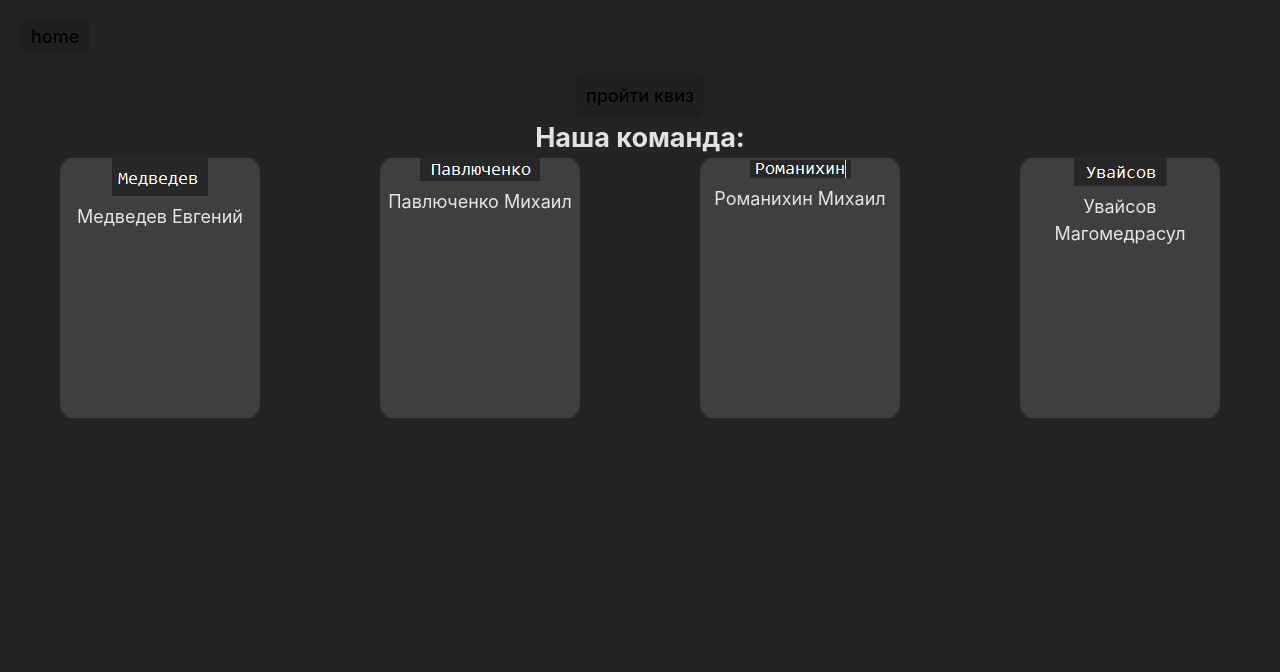
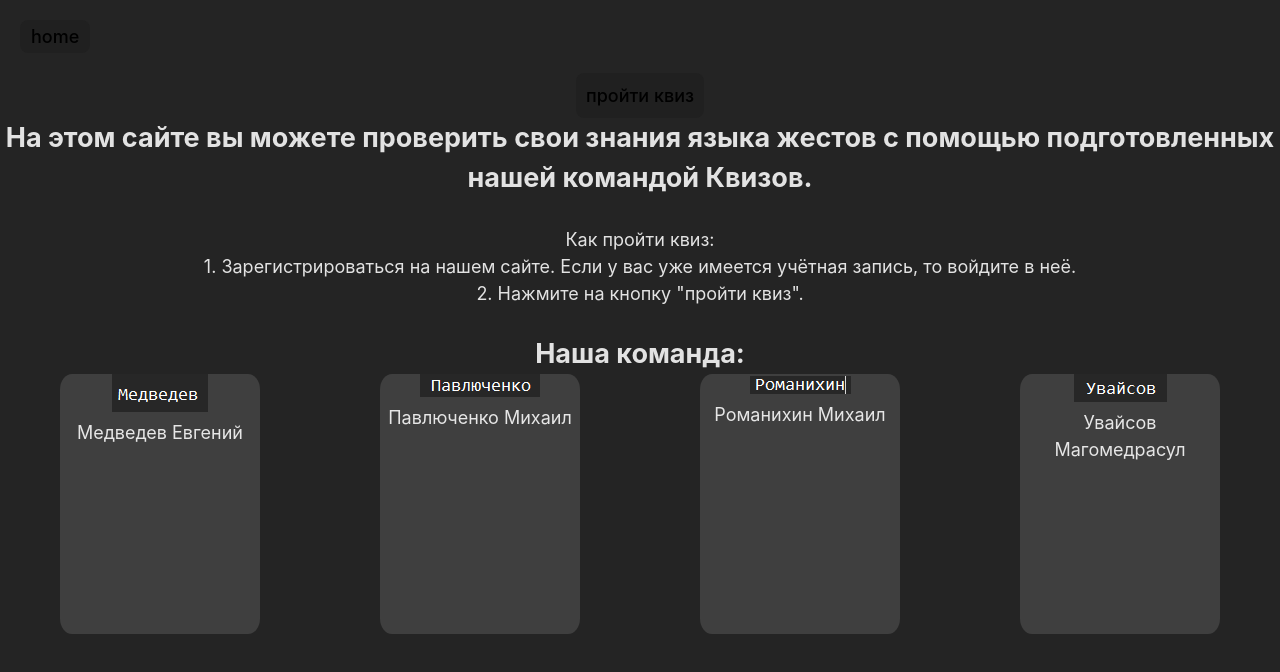
Before and after one commit to milkbarsik/web-project, a React (Vite) app: page / in a window 1280 px wide. Shown: the top 672 px of the page. Built offline with nearby package versions, Linux system fonts and the light colour scheme; no server answers.

Commit message:
Info + cards in footer

```diff
--- a/src/App.tsx
+++ b/src/App.tsx
@@ -2,7 +2,7 @@ import './App.css'
 import AppRouter from './components/appRouter/appRouter'
 import Footer from './components/footer'
 import Header from './components/header'
-import TeamCards from './components/card/card'
+import Info from './components/info'
 
 function App() {
 
@@ -10,8 +10,8 @@ function App() {
     <div>
 			<Header />
 			<AppRouter />
+			<Info />
 			<Footer />
-			<TeamCards />
 		</div>
   )
 }
--- /dev/null
+++ b/src/components/card/index.ts
@@ -0,0 +1 @@
+export { default } from './card'
--- a/src/components/footer/footer.tsx
+++ b/src/components/footer/footer.tsx
@@ -1,7 +1,9 @@
+import TeamCards from "../card";
+
 const Footer = () => {
 	return (
 		<div>
-
+			<TeamCards/>
 		</div>
 	)
 }
--- /dev/null
+++ b/src/components/info/index.ts
@@ -0,0 +1 @@
+export { default } from './info'
--- /dev/null
+++ b/src/components/info/info.tsx
@@ -0,0 +1,17 @@
+const Info = () => {
+    return(
+        <>
+            <h2>На этом сайте вы можете проверить свои знания языка жестов с помощью подготовленных нашей командой Квизов.</h2>
+            <br/>
+            <p>Как пройти квиз:
+                <ol>
+                    <li>1. Зарегистрироваться на нашем сайте. Если у вас уже имеется учётная запись, то войдите в неё.</li>
+                    <li>2. Нажмите на кнопку "пройти квиз".</li>
+                </ol>
+            </p>
+            <br/>
+        </>
+    )
+}
+
+export default Info;
```
